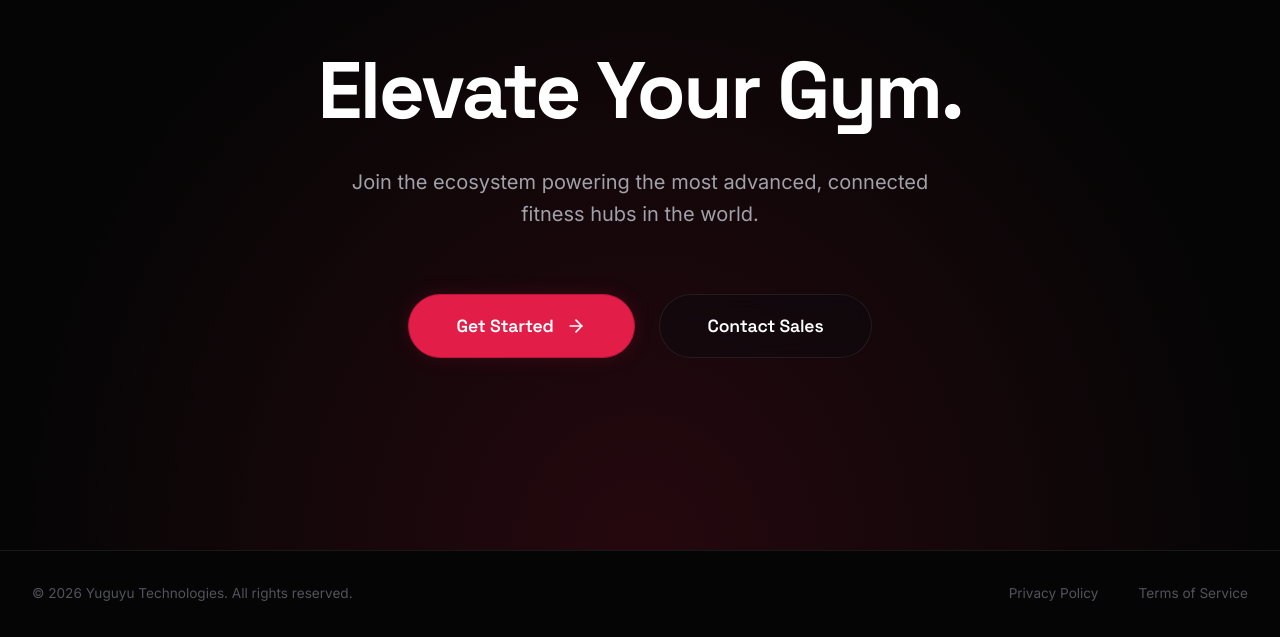
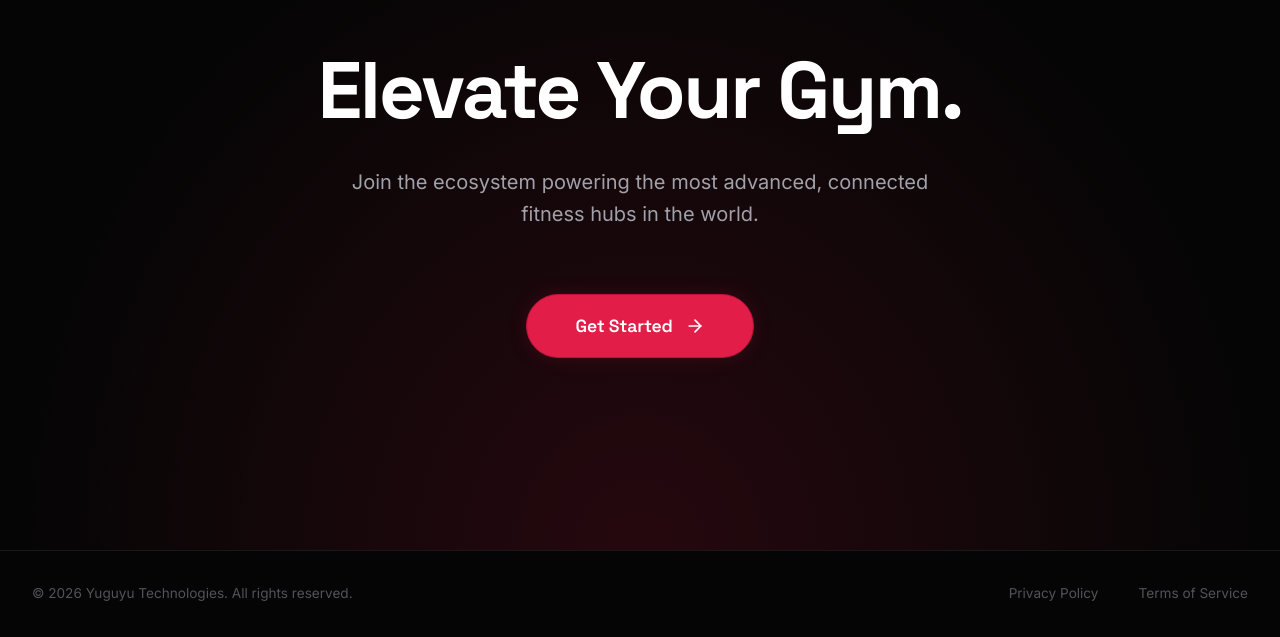
Before and after one commit to shubhamdnaik/yuguyu-premium, a React (Vite) app: page / in a window 1280 px wide. Shown: the part 9528-10165 px from the top of the page. Built offline with nearby package versions, Linux system fonts and the light colour scheme; a web font is replaced by a local one.

Commit message:
fix: remove Contact Sales, Get Started opens contact form

```diff
--- a/src/App.jsx
+++ b/src/App.jsx
@@ -1335,8 +1335,8 @@ function App() {
              Join the ecosystem powering the most advanced, connected fitness hubs in the world.
           </motion.p>
           <div style={{ display: 'flex', flexDirection: isMobile ? 'column' : 'row', gap: '1.5rem', justifyContent: 'center' }}>
-            <motion.button whileHover={{ scale: 1.05 }} whileTap={{ scale: 0.95 }} className="btn btn-accent" style={{ padding: '1.25rem 3rem', fontSize: '1.1rem' }}>Get Started <ArrowRight size={20} style={{ marginLeft: '12px' }} /></motion.button>
-            <motion.button whileHover={{ scale: 1.05 }} whileTap={{ scale: 0.95 }} className="btn btn-secondary" style={{ padding: '1.25rem 3rem', fontSize: '1.1rem' }}>Contact Sales</motion.button>
+            <motion.button whileHover={{ scale: 1.05 }} whileTap={{ scale: 0.95 }} className="btn btn-accent" style={{ padding: '1.25rem 3rem', fontSize: '1.1rem' }}onClick={() => setShowContact(true)}>Get Started <ArrowRight size={20} style={{ marginLeft: '12px' }} /></motion.button>
+
           </div>
         </div>
       </section>
```
